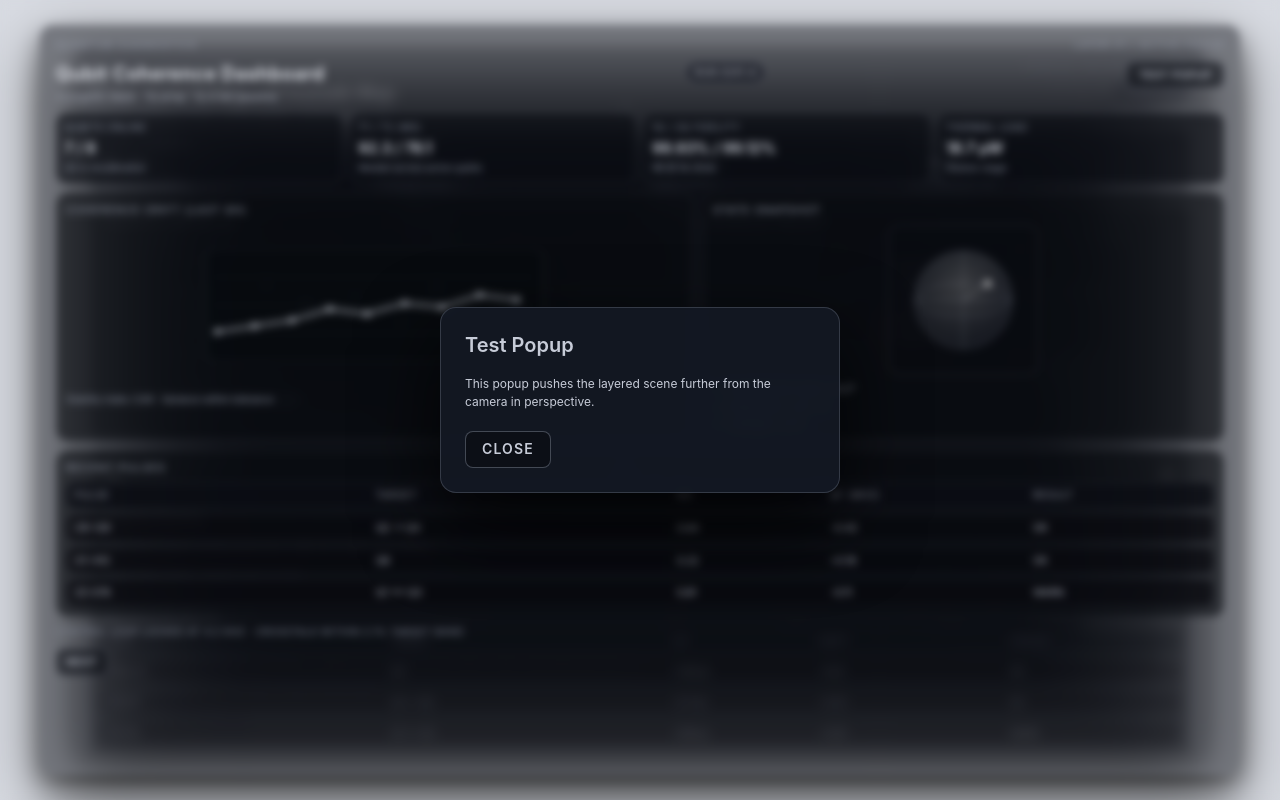
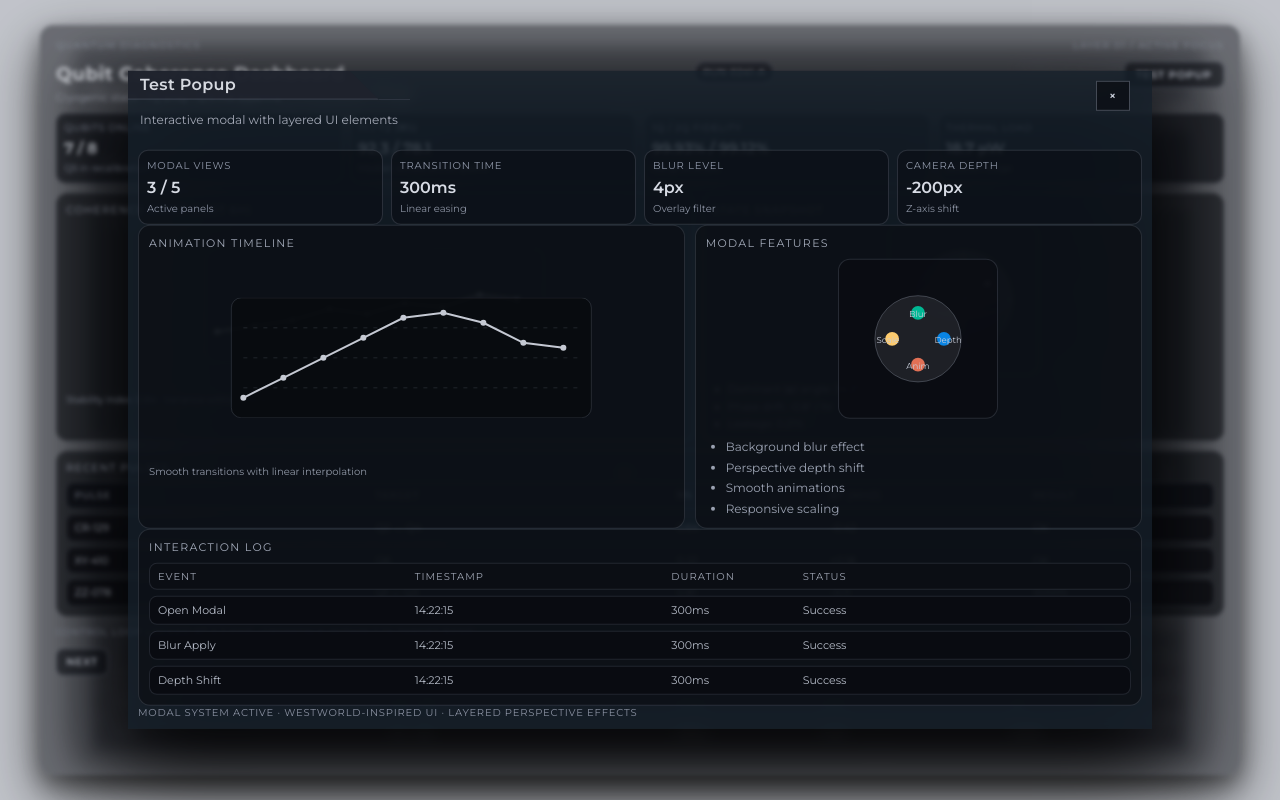
Before and after one commit to huuuda-aus/layered-ui, a React (Vite) app: page / in a window 1280 px wide. Both pictures are taken after a click on the button "TEST POPUP". Built offline with nearby package versions, Linux system fonts and the light colour scheme.

Commit message:
popup transition fix

```diff
--- a/src/LayeredScene.css
+++ b/src/LayeredScene.css
@@ -38,7 +38,8 @@
   pointer-events: none;
 }
 
-.layeredScene.is-transitioning .layeredLayer {
+.layeredScene.is-transitioning .layeredLayer,
+.layeredScene.is-modal-animating .layeredLayer {
   transition:
     transform var(--transition-ms, 250ms) var(--transition-easing, ease-out),
     filter var(--transition-ms, 250ms) var(--transition-easing, ease-out),
@@ -115,9 +116,7 @@
 .layeredOverlay {
   position: fixed;
   inset: 0;
-  background: transparent;
-  backdrop-filter: blur(var(--blur-px));
-  transition: backdrop-filter 300ms linear;
+  background: rgba(0, 0, 0, 0.1);
   z-index: 10000;
   cursor: pointer;
 }
@@ -125,34 +124,84 @@
 .layeredModal {
   position: fixed;
   inset: 0;
-  display: flex;
-  align-items: center;
-  justify-content: center;
   z-index: 10001;
   pointer-events: none;
 }
 
 .layeredModalContent {
-  background: rgba(20, 25, 35, 0.95);
-  border: 1px solid rgba(190, 200, 220, 0.2);
-  border-radius: 16px;
-  padding: 24px;
-  max-width: 400px;
+  background: rgba(20, 30, 40, 0.8);
+  border: none;
+  border-radius: 0;
+  padding: 0;
+  width: 80vw;
+  max-height: 90vh;
+  max-width: none;
   box-shadow: 0 32px 80px rgba(0, 0, 0, 0.8);
-  backdrop-filter: blur(5px);
   pointer-events: auto;
   color: #c7ccd8;
+  overflow: hidden;
+  position: fixed;
+  top: 50%;
+  left: 50%;
+  transform: translate(-50%, -50%);
+  z-index: 10001;
+  display: flex;
+  flex-direction: column;
+  transition: opacity 300ms, transform 300ms;
+}
+
+.layeredModalContent.layerPanel {
+  display: flex;
+  flex-direction: column;
+}
+
+.modalBodyScroll {
+  flex: 1;
+  overflow-y: auto;
+  padding: 10px;
+}
+
+.modalCloseBtn {
+  position: absolute;
+  top: 10px;
+  right: 10px;
+  background: none;
+  border: none;
+  color: #c7ccd8;
+  font-size: 24px;
+  cursor: pointer;
+  padding: 0;
+  line-height: 1;
+}
+
+.layeredModalContent ul {
+  margin: 12px 0 0 0;
+  padding-left: 20px;
+  list-style-type: disc;
+  font-size: 12px;
+  line-height: 1.4;
 }
 
 .layeredModalContent h2 {
-  margin: 0 0 16px 0;
-  font-size: 20px;
+  margin: 0;
+  font-size: 16px;
   font-weight: 600;
+  background: rgba(30, 35, 45, 0.9);
+  padding: 3px 12px;
+  clip-path: polygon(0 0, calc(100% - 60px) 0, 100% 60px, 100% 100%, 0 100%);
+  border-bottom: 1px solid rgba(190, 200, 220, 0.3);
+}
+
+.layeredModalContent .modalBody {
+  background: rgba(20, 25, 35, 0.8);
 }
 
 .layeredModalContent p {
-  margin: 0 0 20px 0;
-  line-height: 1.5;
+  margin: 0;
+  line-height: 1.4;
+  font-size: 12px;
+  padding: 12px;
+  background: none;
 }
 
 .layeredModalContent button {
@@ -160,20 +209,21 @@
   border: 1px solid rgba(170, 180, 200, 0.35);
   background: rgba(12, 14, 20, 0.8);
   color: #c7ccd8;
-  padding: 8px 16px;
-  border-radius: 8px;
+  padding: 6px 12px;
+  border-radius: 0;
   cursor: pointer;
   font: inherit;
   font-weight: 600;
-  font-size: 14px;
+  font-size: 12px;
   text-transform: uppercase;
   letter-spacing: 0.08em;
+  margin: 0 12px 12px 12px;
 }
 
 .layeredModalContent button:hover {
   background: rgba(12, 14, 20, 0.9);
 }
 
-.layeredScene.is-modal-animating .layeredLayer {
-  transition: transform 300ms linear;
+.layeredScene.modal-blur .layeredSceneLayers {
+  filter: blur(8px);
 }
--- a/src/LayeredScene.tsx
+++ b/src/LayeredScene.tsx
@@ -82,7 +82,7 @@ export const LayeredScene = forwardRef<LayeredSceneRef, LayeredSceneProps>(({
   const [motionDirection, setMotionDirection] = useState<1 | -1>(1)
   const [modalPhase, setModalPhase] = useState<'closed' | 'opening' | 'open' | 'closing'>('closed')
   const [modalAnimating, setModalAnimating] = useState(false)
-  const [blurPx, setBlurPx] = useState('0px')
+  const [blurPx, setBlurPx] = useState<string>('0px')
 
   const timeoutRef = useRef<number | null>(null)
   const rafRef = useRef<number | null>(null)
@@ -153,25 +153,22 @@ export const LayeredScene = forwardRef<LayeredSceneRef, LayeredSceneProps>(({
 
   useLayoutEffect(() => {
     if (modalOpen && modalPhase === 'closed') {
-      setModalPhase('opening')
-      setModalAnimating(true)
-      setBlurPx('0px')
-      requestAnimationFrame(() => setBlurPx('4px'))
+      setModalPhase('opening');
+      setBlurPx('8px');
+      setModalAnimating(true);
       setTimeout(() => {
-        setModalPhase('open')
-        setModalAnimating(false)
-      }, 300)
-    } else if (!modalOpen && modalPhase === 'open') {
-      setModalPhase('closing')
-      setModalAnimating(true)
-      setBlurPx('4px')
-      requestAnimationFrame(() => setBlurPx('0px'))
+        setModalPhase('open');
+      }, 300);
+    } else if (!modalOpen && modalPhase !== 'closed') {
+      setModalPhase('closing');
+      setBlurPx('0px');
+      setModalAnimating(true);
       setTimeout(() => {
-        setModalPhase('closed')
-        setModalAnimating(false)
-      }, 300)
+        setModalPhase('closed');
+        setModalAnimating(false);
+      }, 300);
     }
-  }, [modalOpen, modalPhase])
+  }, [modalOpen, modalPhase]);
 
   useEffect(() => {
     if (!modalOpen || !onModalClose) return
@@ -201,16 +198,16 @@ export const LayeredScene = forwardRef<LayeredSceneRef, LayeredSceneProps>(({
 
   return (
     <div
-      className={`layeredScene ${isTransitioning ? 'is-transitioning' : ''}${modalAnimating ? ' is-modal-animating' : ''}${className ? ` ${className}` : ''}`}
+      className={`layeredScene ${isTransitioning ? 'is-transitioning' : ''}${modalAnimating ? ' is-modal-animating' : ''}${modalPhase !== 'closed' ? ' modal-blur' : ''}${className ? ` ${className}` : ''}`}
       aria-label="3D layered scene"
       style={{
-        ['--camera-z' as never]: `${cameraZ}px`,
-        ['--transition-ms' as never]: `${transitionMs}ms`,
-        ['--transition-easing' as never]: easing,
-        ['--perspective' as never]: `${perspectivePx}px`,
-        ['--blur-px' as never]: blurPx,
+        '--camera-z': `${cameraZ}px`,
+        '--blur-px': blurPx,
+        '--transition-ms': `${transitionMs}ms`,
+        '--transition-easing': easing,
+        '--perspective': `${perspectivePx}px`,
         ...style,
-      }}
+      } as React.CSSProperties}
     >
       {layers.map((node, index) => {
         const depth = Math.abs(index - activeIndex)
@@ -252,12 +249,13 @@ export const LayeredScene = forwardRef<LayeredSceneRef, LayeredSceneProps>(({
 
         const blurPx = lerpDepth(depth, 0, blurAt1Px, blurAt2Px)
         const incomingBlurPx = blurAt2Px
+        const modalBlurPx = modalPhase !== 'closed' ? 2 : 0
         const finalBlurPx =
-          isIncoming && isAnimating && motionDirection === -1
+          (isIncoming && isAnimating && motionDirection === -1
             ? incomingPhase === 0
               ? incomingBlurPx
               : 0
-            : blurPx
+            : blurPx) + modalBlurPx
 
         const stack = 10000 - Math.round(depth * 10) + (isOutgoing ? 1000 : 0)
 
@@ -309,12 +307,128 @@ export const LayeredScene = forwardRef<LayeredSceneRef, LayeredSceneProps>(({
       {modalPhase !== 'closed' && (
         <div className="layeredOverlay" onClick={onModalClose} />
       )}
-      {(modalPhase === 'open' || modalPhase === 'closing') && (
-        <div className="layeredModal">
-          <div className="layeredModalContent">
-            <h2>Test Popup</h2>
-            <p>This popup pushes the layered scene further from the camera in perspective.</p>
-            <button onClick={onModalClose}>Close</button>
+      {(modalPhase === 'opening' || modalPhase === 'open' || modalPhase === 'closing') && (
+        <div className="layeredModalContent" style={
+          modalPhase === 'opening' ? { opacity: 0, transform: 'translate(-50%, -50%) scale(0.5)' } :
+          modalPhase === 'closing' ? { opacity: 0, transform: 'translate(-50%, -50%) scale(0.5)' } :
+          {}
+        }>
+          <button className="modalCloseBtn" onClick={onModalClose}>&times;</button>
+          <div className="layerHeader">
+            <div>
+              <h2 className="layerTitle">Test Popup</h2>
+              <p className="layerSubtitle">Interactive modal with layered UI elements</p>
+            </div>
+          </div>
+
+          <div className="modalBodyScroll">
+            <div className="layerGrid">
+              <div className="layerCard">
+                <div className="layerCardLabel">Modal Views</div>
+                <div className="layerCardValue">3 / 5</div>
+                <div className="layerCardHint">Active panels</div>
+              </div>
+              <div className="layerCard">
+                <div className="layerCardLabel">Transition Time</div>
+                <div className="layerCardValue">300ms</div>
+                <div className="layerCardHint">Linear easing</div>
+              </div>
+              <div className="layerCard">
+                <div className="layerCardLabel">Blur Level</div>
+                <div className="layerCardValue">4px</div>
+                <div className="layerCardHint">Overlay filter</div>
+              </div>
+              <div className="layerCard">
+                <div className="layerCardLabel">Camera Depth</div>
+                <div className="layerCardValue">-200px</div>
+                <div className="layerCardHint">Z-axis shift</div>
+              </div>
+            </div>
+
+            <div className="layerRow">
+              <div className="layerPanelBlock">
+                <div className="layerSectionTitle">Animation Timeline</div>
+                <svg className="layerChart" viewBox="0 0 360 120" role="img" aria-label="Animation timeline chart">
+                  <rect x="0" y="0" width="360" height="120" rx="10" />
+                  <path
+                    d="M12 100 L52 80 L92 60 L132 40 L172 20 L212 15 L252 25 L292 45 L332 50"
+                    className="layerChartLine"
+                  />
+                  <g className="layerChartDots">
+                    <circle cx="12" cy="100" r="3" />
+                    <circle cx="52" cy="80" r="3" />
+                    <circle cx="92" cy="60" r="3" />
+                    <circle cx="132" cy="40" r="3" />
+                    <circle cx="172" cy="20" r="3" />
+                    <circle cx="212" cy="15" r="3" />
+                    <circle cx="252" cy="25" r="3" />
+                    <circle cx="292" cy="45" r="3" />
+                    <circle cx="332" cy="50" r="3" />
+                  </g>
+                  <g className="layerChartGrid">
+                    <line x1="12" y1="30" x2="348" y2="30" />
+                    <line x1="12" y1="60" x2="348" y2="60" />
+                    <line x1="12" y1="90" x2="348" y2="90" />
+                  </g>
+                </svg>
+                <div className="layerTinyNote">Smooth transitions with linear interpolation</div>
+              </div>
+
+              <div className="layerPanelBlock">
+                <div className="layerSectionTitle">Modal Features</div>
+                <svg className="layerImage" viewBox="0 0 160 160" role="img" aria-label="Modal features diagram">
+                  <circle cx="80" cy="80" r="50" fill="rgba(200,205,215,0.1)" stroke="#9aa1b1" strokeOpacity="0.4" />
+                  <circle cx="80" cy="50" r="8" fill="#00b894" />
+                  <circle cx="110" cy="80" r="8" fill="#0984e3" />
+                  <circle cx="80" cy="110" r="8" fill="#e17055" />
+                  <circle cx="50" cy="80" r="8" fill="#fdcb6e" />
+                  <text x="80" y="55" textAnchor="middle" fontSize="10" fill="#c7ccd8">Blur</text>
+                  <text x="115" y="85" textAnchor="middle" fontSize="10" fill="#c7ccd8">Depth</text>
+                  <text x="80" y="115" textAnchor="middle" fontSize="10" fill="#c7ccd8">Anim</text>
+                  <text x="45" y="85" textAnchor="middle" fontSize="10" fill="#c7ccd8">Scale</text>
+                </svg>
+                <ul className="layerList">
+                  <li>Background blur effect</li>
+                  <li>Perspective depth shift</li>
+                  <li>Smooth animations</li>
+                  <li>Responsive scaling</li>
+                </ul>
+              </div>
+            </div>
+
+            <div className="layerPanelBlock">
+              <div className="layerSectionTitle">Interaction Log</div>
+              <div className="layerTable">
+                <div className="layerTableRow layerTableHead">
+                  <div>Event</div>
+                  <div>Timestamp</div>
+                  <div>Duration</div>
+                  <div>Status</div>
+                </div>
+                <div className="layerTableRow">
+                  <div>Open Modal</div>
+                  <div>14:22:15</div>
+                  <div>300ms</div>
+                  <div>Success</div>
+                </div>
+                <div className="layerTableRow">
+                  <div>Blur Apply</div>
+                  <div>14:22:15</div>
+                  <div>300ms</div>
+                  <div>Success</div>
+                </div>
+                <div className="layerTableRow">
+                  <div>Depth Shift</div>
+                  <div>14:22:15</div>
+                  <div>300ms</div>
+                  <div>Success</div>
+                </div>
+              </div>
+            </div>
+
+            <div className="layerFootnote">
+              Modal system active · Westworld-inspired UI · Layered perspective effects
+            </div>
           </div>
         </div>
       )}
--- a/src/index.css
+++ b/src/index.css
@@ -1,3 +1,5 @@
+@import url('https://fonts.googleapis.com/css2?family=Montserrat:ital,wght@0,100..900;1,100..900&display=swap');
+
 :root {
   font-family: 'Inter', system-ui, Avenir, Helvetica, Arial, sans-serif;
   line-height: 1.35;
@@ -36,6 +38,7 @@ body {
   min-width: 320px;
   min-height: 100vh;
   overflow-x: hidden;
+  font-family: 'Montserrat', sans-serif;
   background: radial-gradient(circle at top, rgba(18, 22, 32, 0.9), rgba(8, 10, 14, 1));
 }
 
```
